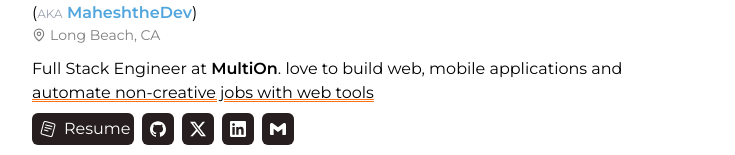
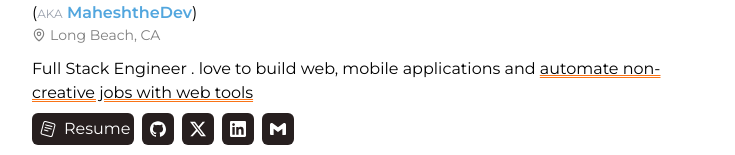
Before and after one commit to MaheshtheDev/maheshthedev.me, a Next.js app: page / in a window 1280 px wide. Shown: the part 149-304 px from the top of the page, without its empty margins (272-1007 px from the left). Built offline with nearby package versions, Linux system fonts and the light colour scheme.

Commit message:
Update about.tsx

```diff
--- a/components/sections/about.tsx
+++ b/components/sections/about.tsx
@@ -12,7 +12,7 @@ function About() {
         <TdesignLocation /> Long Beach, CA
       </p>
       <p className="text-md mt-3">
-        Full Stack Engineer at <span className="font-semibold">MultiOn</span>{". "}
+        Full Stack Engineer {". "}
         love to build web, mobile applications and{" "}
         <span className="decoration-double underline decoration-orange-500">
           automate non-creative jobs with web tools
```
